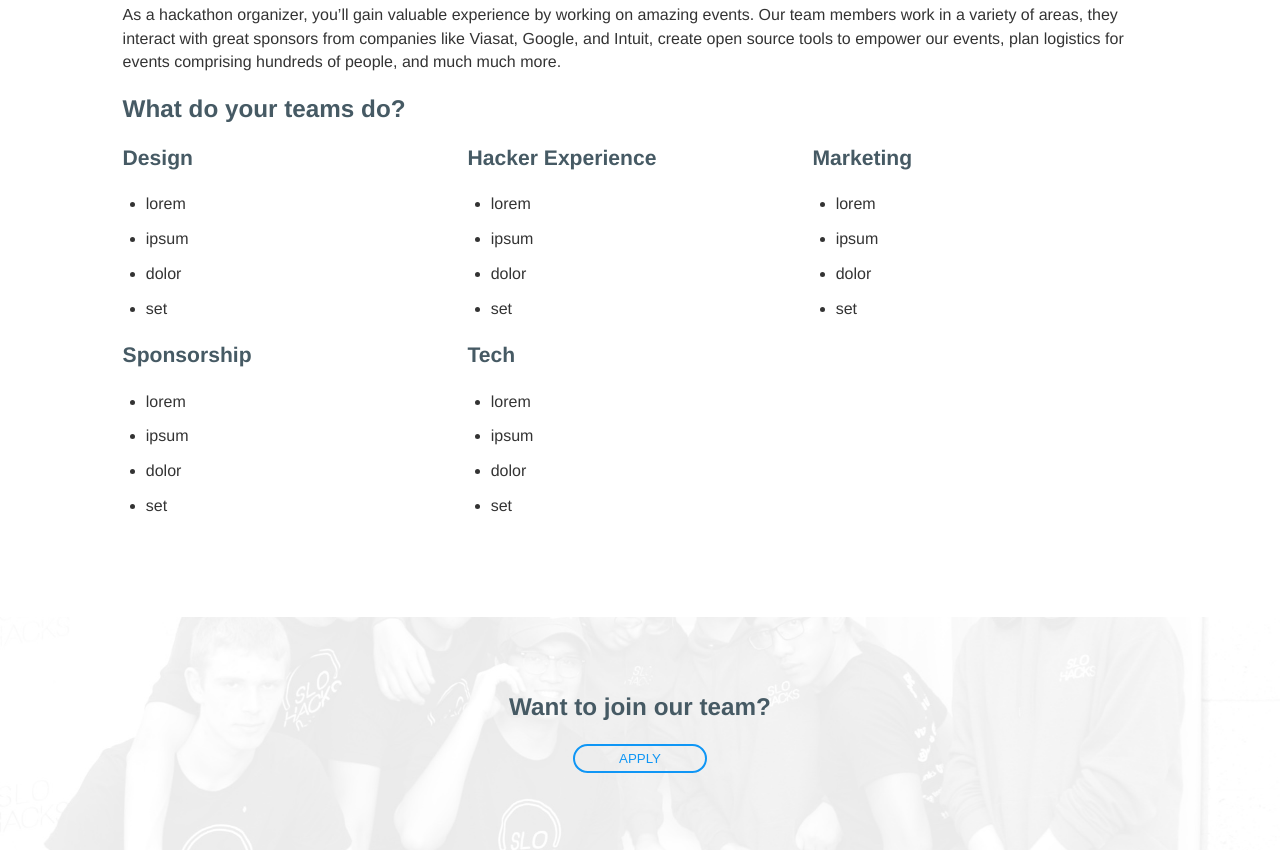
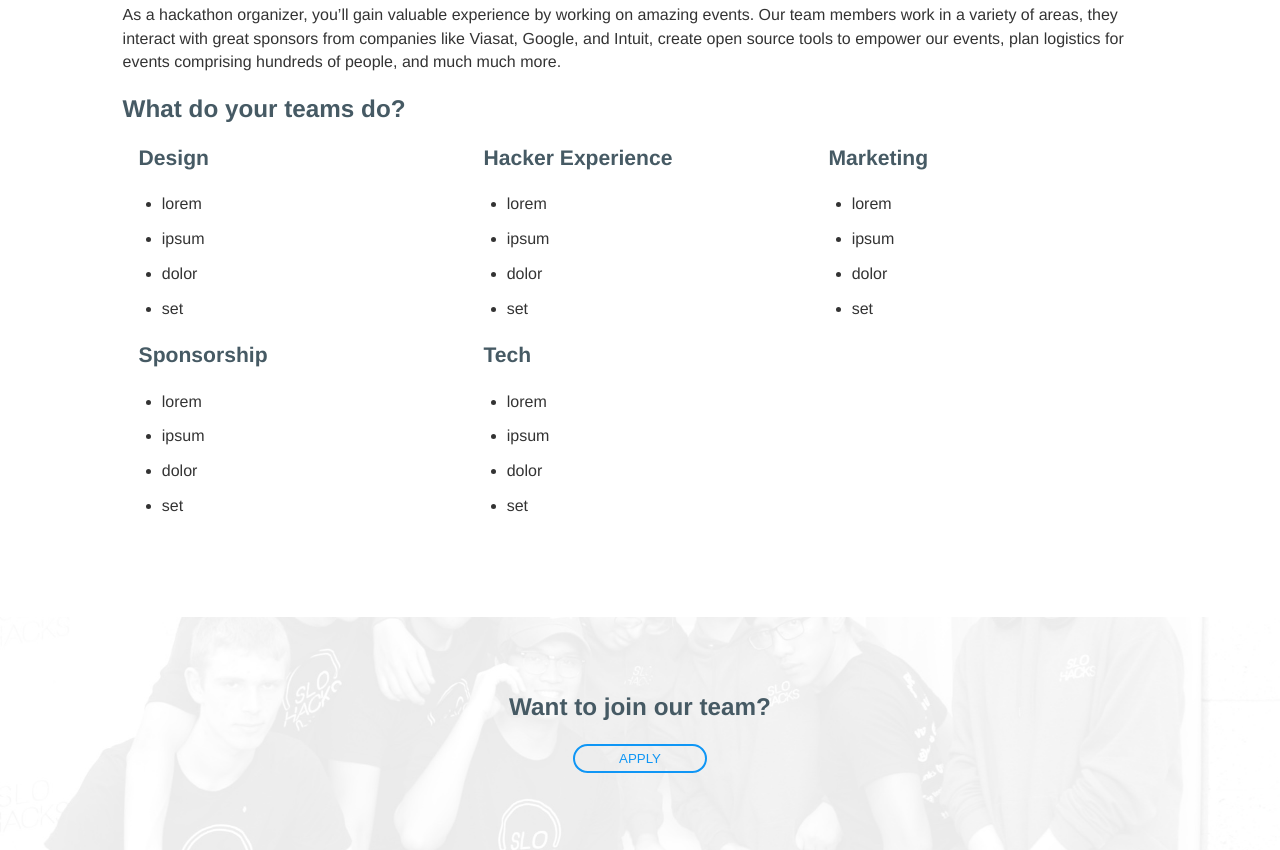
Before and after one commit to slohacks/recruiting, a Gatsby site: page / in a window 1280 px wide. Shown: the part 1515-2365 px from the top of the page. Built offline with nearby package versions, Linux system fonts and the light colour scheme; Gatsby itself is replaced by a stand-in of ours.

Commit message:
feat(pages/index.module.css): add padding to pseudoTable cells

```diff
--- a/src/pages/index.module.css
+++ b/src/pages/index.module.css
@@ -110,6 +110,10 @@
     grid-template-areas: "design      hackerExperience marketing"
                          "sponsorship tech             .        ";
   }
+
+  .pseudoTable > div {
+    padding: 0 1rem;
+  }
 }
 
 .design {
```
